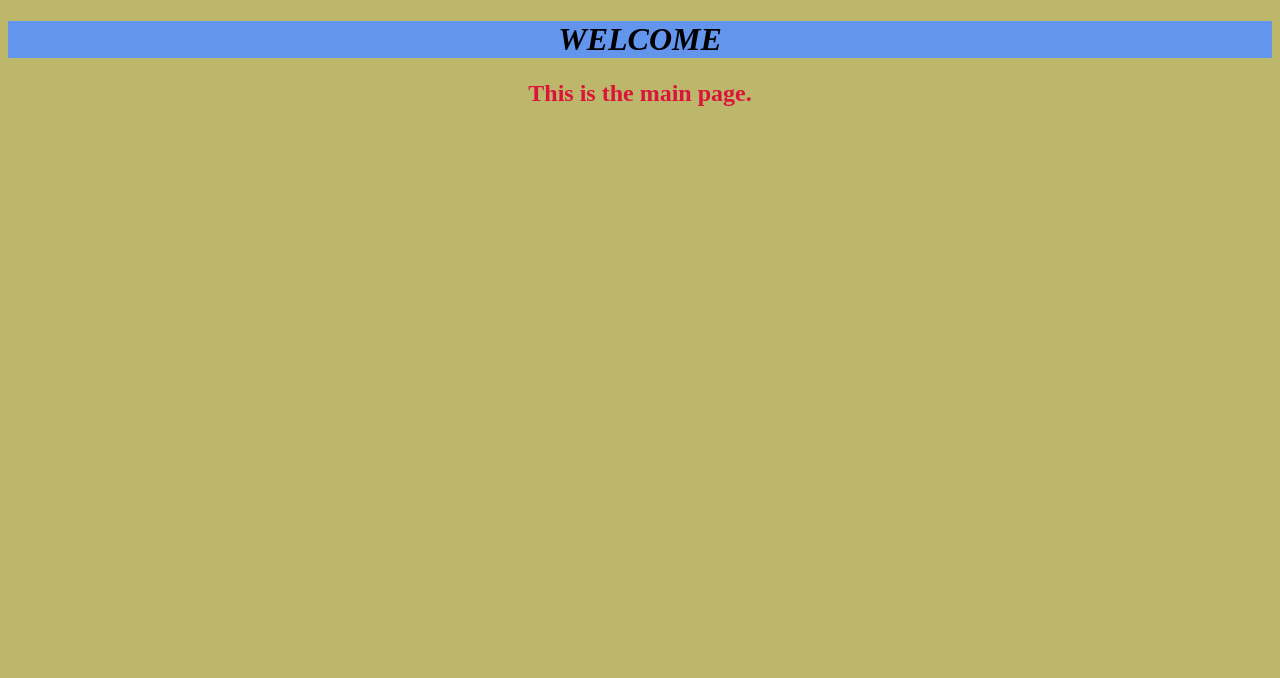
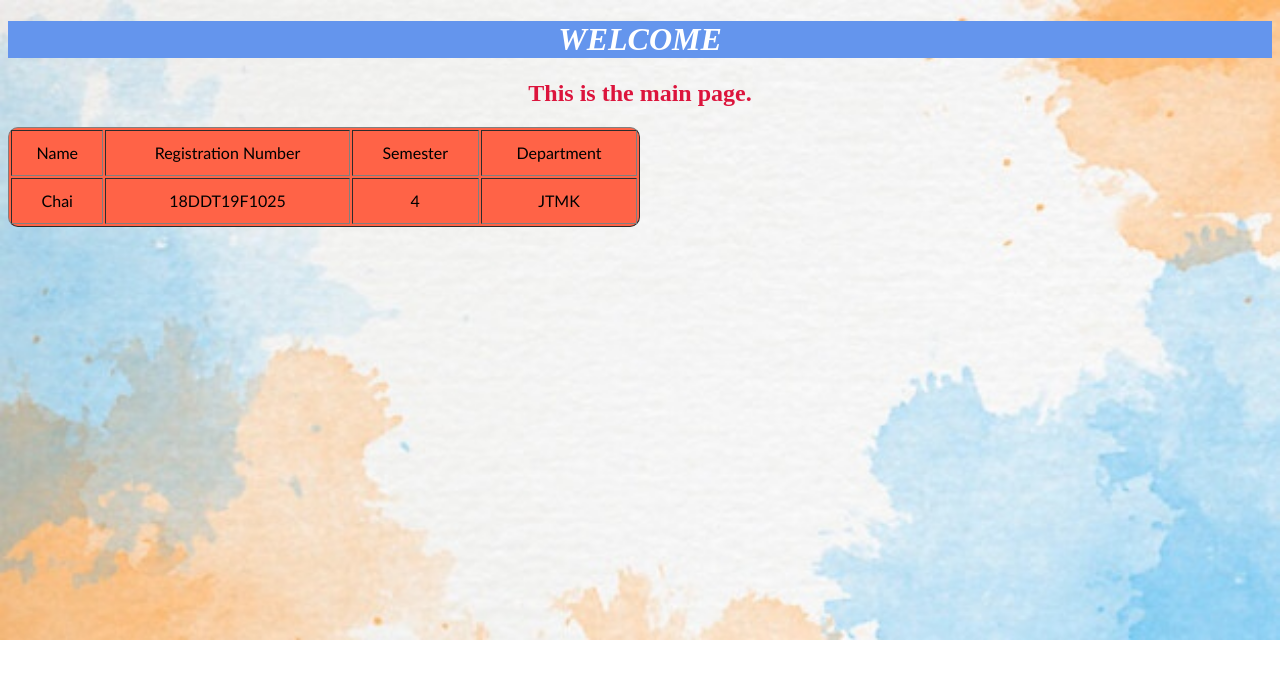
Before and after one commit to j2weining/TypeProperties, a plain HTML site: page index.html in a window 1280 px wide. Drawn offline with Linux system fonts and the light colour scheme.

Commit message:
css properties

```diff
--- a/index.html
+++ b/index.html
@@ -4,26 +4,74 @@
     <meta charset="UTF-8">
     <meta http-equiv="X-UA-Compatible" content="IE=edge">
     <meta name="viewport" content="width=device-width, initial-scale=1.0">
-    <title>Document</title>
+    <title>CSSProperties</title>
     <style>
+        /*Internal CSS*/
         .title{
             text-align: center;
             font-style: italic;
-            color: black;
+            color: white;
             background-color: cornflowerblue;
-        }
+        } /*properties for class title*/
+
         #content{
             text-align: center;
             font-style: normal;
             color: crimson;
-        }
+        } /*properties for id title*/
+
         body{
-            background-color: darkkhaki;
-        }
+            background-repeat: no-repeat;
+            background-size:100%;
+            background-image:url(bg.jpg);
+        } /*properties for body*/
+
+        .info{
+            color:black;
+            text-align: center;
+            font-family:'Gill Sans', 'Gill Sans MT', Calibri, 'Trebuchet MS', sans-serif;
+        } /*properties for class info*/
+
+        table{
+            background-color:tomato;
+            border-radius: 10px;
+            height: 100px;
+            width: 50%;
+        }/*properties for table*/
     </style>
 </head>
 <body>
     <h1 class="title">WELCOME</h1>
     <h2 id="content">This is the main page.</h2>
+    <table border="1" cellpadding="10" cellspacing="2">
+        <tr class="info">
+            <td>
+                Name
+            </td>
+            <td>
+                Registration Number
+            </td>
+            <td>
+                Semester
+            </td>
+            <td>
+                Department
+            </td>
+        </tr>
+        <tr class="info">
+            <td>
+                Chai
+            </td>
+            <td>
+                18DDT19F1025
+            </td>
+            <td>
+                4
+            </td>
+            <td>
+                JTMK
+            </td>
+        </tr>
+    </table>
 </body>
 </html>
```
Also changed, not shown: bg.jpg (added).
